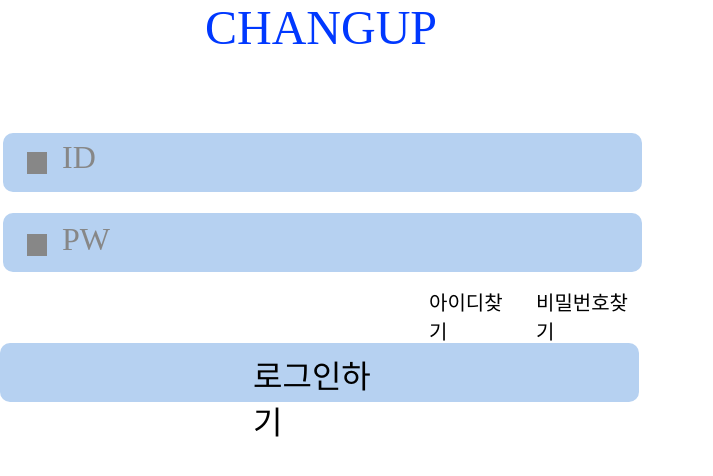
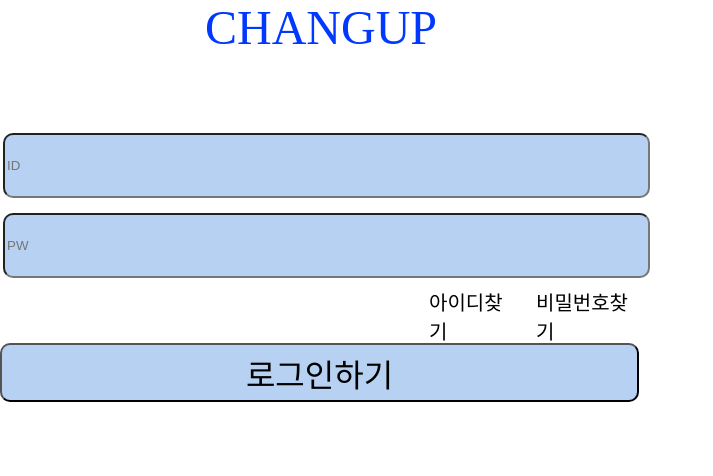
Before and after one commit to rlaehgus06/RealHipHop, a React (Create React App) app: page /LoginPage in a window 1280 px wide. Shown: the top 476 px of the page, without its empty margins (0-713 px from the left). Built offline with nearby package versions, Linux system fonts and the light colour scheme.

Commit message:
중간점검

```diff
--- /dev/null
+++ b/src/loginPage/loginFucntions.jsx
@@ -0,0 +1,53 @@
+import React from 'react';
+import { auth } from '.././fbase';
+import { GoogleAuthProvider, signInWithPopup } from 'firebase/auth';
+import { createUserWithEmailAndPassword,
+        onAuthStateChanged,
+        signInWithEmailAndPassword,
+        signOut,
+       } from "firebase/auth";
+import { useState } from 'react';
+
+function signIn(a, Email, Password) {
+  createUserWithEmailAndPassword(a, Email, Password)
+    .then((userCredential) => {
+      // Signed in
+      const user = userCredential.user;
+      // ...
+    })
+    .catch((error) => {
+      const errorCode = error.code;
+      const errorMessage = error.message;
+      // ..
+    });
+}
+
+function emailLogin(a, Email, Password, setStateFunction) {
+  onAuthStateChanged(a, (currentUser) => {
+    setStateFunction(currentUser);
+  });
+  const user = new GoogleAuthProvider(); // provider를 구글로 설정
+  signInWithEmailAndPassword(a, Email, Password) // 이메일을 이용한 로그인
+    .then((userCredential) => {
+      setStateFunction(userCredential.user);
+    })
+    .catch((err) => {
+      console.log(err);
+    });
+}
+
+function logOut(a, setStateFunction) {
+  onAuthStateChanged(a, (currentUser) => {
+    setStateFunction(currentUser);
+  });
+  signOut(a)
+    .then(() => {
+      // userdata 초기화 등 로그아웃 이후의 동작 추가
+    })
+    .catch((error) => {
+      const errorCode = error.code;
+      const errorMessage = error.message;
+    });
+}
+
+export {signIn, emailLogin, logOut};
--- a/src/loginPage/loginPage.jsx
+++ b/src/loginPage/loginPage.jsx
@@ -1,29 +1,43 @@
 import React from 'react';
 import './style.css';
 import { useNavigate } from 'react-router-dom';
+import { useState } from 'react';
+
+import { auth } from '.././fbase';
+
+import { signIn, emailLogin, logOut, } from "./loginFucntions";
 
 const LoginPage = () => {
+    const [userData, setUserData] = useState(null);
+    const [Email, setEmail] = useState("");
+    const [Password, setPassword] = useState("");
+
+    const handleSignIn = () => {
+        signIn(auth, Email, Password);
+    };
+    const handleEmailLogin = () => {
+        emailLogin(auth, Email, Password, setUserData);
+    };
+    const handleLogOut = () => {
+        logOut(auth, setUserData);
+    };
+
     const navigate = useNavigate();
 
-  return (
+    return (
     <div className="e56_11">
       <div className="e91_35">
         <span className="e56_12">CHANGUP</span>
         <div className="e61_11"></div>
-        <div className="e60_108"></div>
-        <span className="e60_112">ID</span>
-        <div className="e60_110"></div>
-        <div className="e61_38"></div>
-        <span className="e60_113">PW</span>
+        <input className="e60_108" placeholder="ID" onChange={(e) => {
+            setEmail(e.target.value);
+          }}></input>
+        <input className="e60_110" placeholder="PW" onChange={(e) => {
+            setPassword(e.target.value);
+          }}></input>
+        <button className="e61_38" onClick = {handleEmailLogin}><span className="e60_124">로그인하기</span></button>
         <span className="e60_115">아이디찾기</span>
         <span className="e60_116">비밀번호찾기</span>
-        <span className="e60_124">로그인하기</span>
-        <div className="e60_125">
-          <div className="e60_129"></div>
-        </div>
-        <div className="e60_130">
-          <div className="e60_134"></div>
-        </div>
       </div>
     </div>
   );
--- a/src/loginPage/style.css
+++ b/src/loginPage/style.css
@@ -36,7 +36,17 @@
    border-top-right-radius:10px;
    border-bottom-left-radius:10px;
    border-bottom-right-radius:10px;
+
+
 }
+input ::placeholder {
+    color:rgba(134.93749290704727, 134.93749290704727, 134.93749290704727, 1);
+    font-family:AppleSDGothicNeoUL00;
+    text-align:left;
+   font-size:60px;
+   letter-spacing:0;
+}
+/*
 .e60_112 {
    color:rgba(134.93749290704727, 134.93749290704727, 134.93749290704727, 1);
    width:28px;
@@ -49,6 +59,8 @@
    font-size:32px;
    letter-spacing:0;
 }
+*/
+/*pW*/
 .e60_110 {
    background-color:rgba(181.89557075500488, 209.16985362768173, 241.18749797344208, 1);
    width:639px;
@@ -56,18 +68,6 @@
    position:absolute;
    left:3px;
    top:213px;
-   border-top-left-radius:10px;
-   border-top-right-radius:10px;
-   border-bottom-left-radius:10px;
-   border-bottom-right-radius:10px;
-}
-.e61_38 {
-   background-color:rgba(181.89557075500488, 209.16985362768173, 241.18749797344208, 1);
-   width:639px;
-   height:59px;
-   position:absolute;
-   left:0px;
-   top:343px;
    border-top-left-radius:10px;
    border-top-right-radius:10px;
    border-bottom-left-radius:10px;
@@ -85,6 +85,34 @@
    font-size:32px;
    letter-spacing:0;
 }
+
+.e61_38 {
+   background-color:rgba(181.89557075500488, 209.16985362768173, 241.18749797344208, 1);
+   width:639px;
+   height:59px;
+   position:absolute;
+   left:0px;
+   top:343px;
+   border-top-left-radius:10px;
+   border-top-right-radius:10px;
+   border-bottom-left-radius:10px;
+   border-bottom-right-radius:10px;
+}
+.e60_124 {
+   color:rgba(0, 0, 0, 1);
+    /*
+   width:139px;
+   height:41px;
+   position:absolute;
+   left:253px;
+   top:351px;
+    */
+   font-family:AppleSDGothicNeoL00;
+   text-align:middle;
+   font-size:32px;
+   letter-spacing:0;
+}
+
 .e60_115 {
    color:rgba(0, 0, 0, 1);
    width:87px;
@@ -109,18 +137,7 @@
    font-size:20px;
    letter-spacing:0;
 }
-.e60_124 {
-   color:rgba(0, 0, 0, 1);
-   width:139px;
-   height:41px;
-   position:absolute;
-   left:253px;
-   top:351px;
-   font-family:AppleSDGothicNeoL00;
-   text-align:left;
-   font-size:32px;
-   letter-spacing:0;
-}
+/*
 .e60_125 {
    width:24px;
    height:24px;
@@ -151,3 +168,4 @@
    left:2px;
    top:1px;
 }
+*/
```
